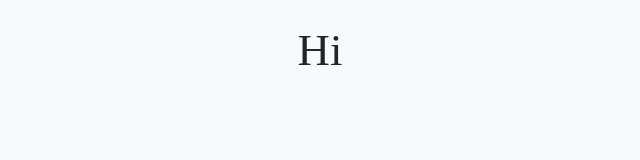
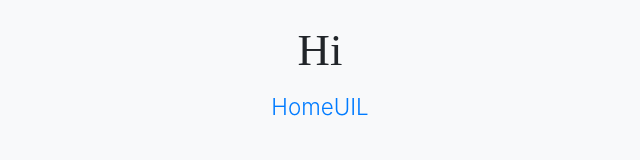
Before and after one commit to warithr621/warithr621.github.io, a plain HTML site: page index.html in a window 1280 px wide. Shown: the whole page, without its empty margins (320-960 px from the left). Drawn offline with nearby package versions, Linux system fonts and the light colour scheme.

Commit message:
Update index.html

```diff
--- a/index.html
+++ b/index.html
@@ -9,5 +9,9 @@
 	</head>
 	<body>
 		<h1>Hi</h1>
+		<nav>
+			<a href="#">Home</a>
+			<a href="uil.html">UIL</a>
+		</nav>
 	</body>
 </html>
```
